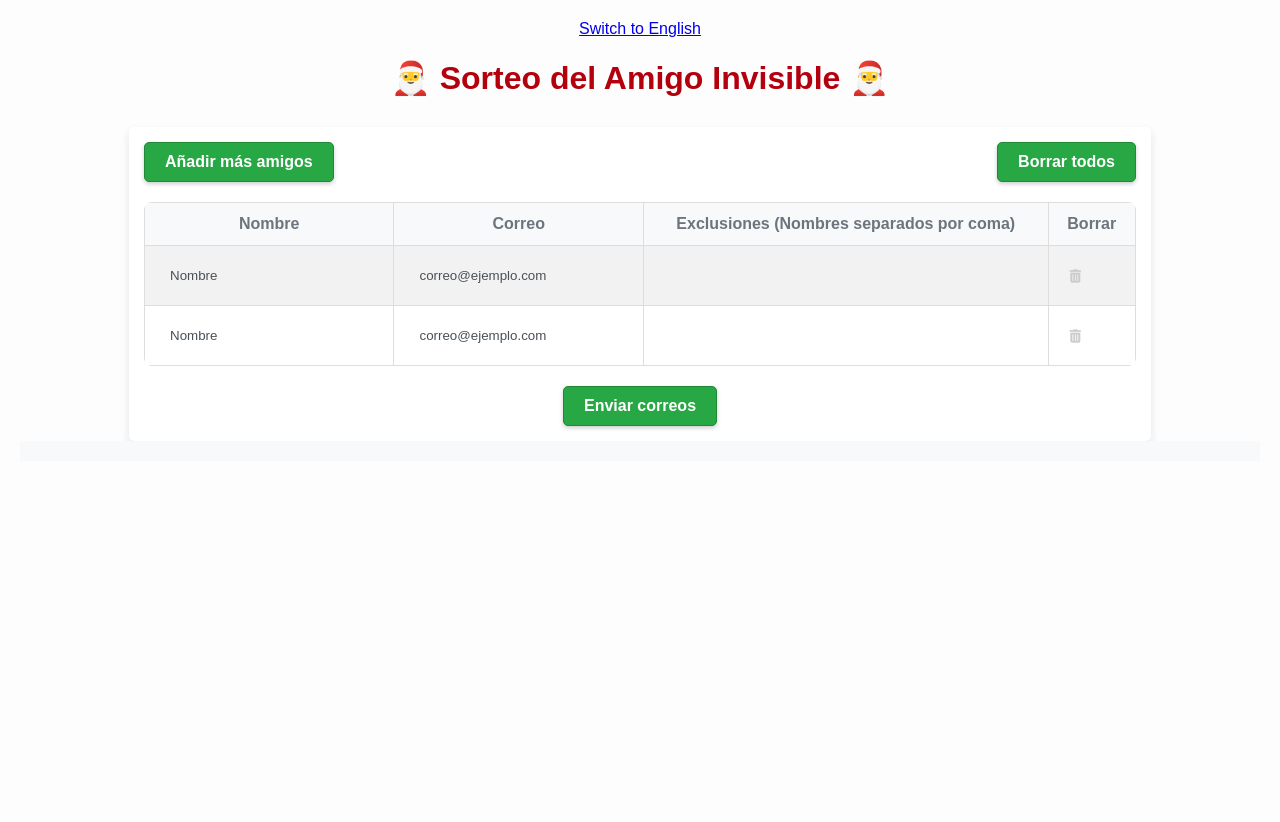
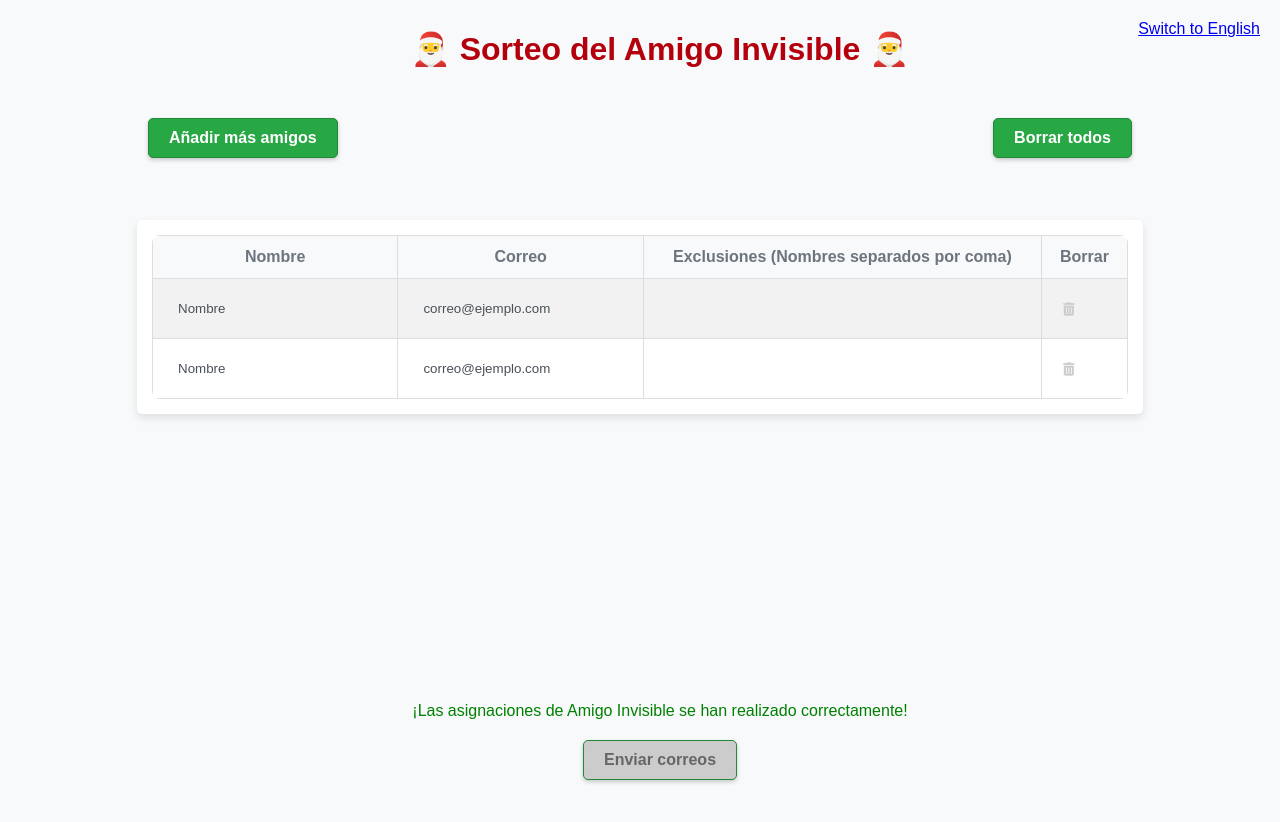
Before and after one commit to MauGaP/maugapsSecretSanta, a website: page index.html in a window 1280 px wide. Before the commit the page ends 800 px from the top, so only its background shows below. Drawn offline with Linux system fonts and the light colour scheme.

Commit message:
a lot of improvements

```diff
--- a/client/addfriends.script.js
+++ b/client/addfriends.script.js
@@ -1,14 +1,14 @@
-function addFriendRow() {
+function addFriendRow(currentLang) {
   var table = document.getElementById('friendsTable').getElementsByTagName('tbody')[0];
   var newRow = table.insertRow();
 
   var idInput = createInputField('hidden', 'id', table.rows.length);
   appendCell(newRow, idInput, true);
 
-  var nameInput = createInputField('text', 'name', languageData[currentLanguage].defaultName);
+  var nameInput = createInputField('text', 'name', languageData[currentLang].defaultName);
   appendCell(newRow, nameInput);
 
-  var emailInput = createInputField('email', 'email', languageData[currentLanguage].defaultEmail);
+  var emailInput = createInputField('email', 'email', languageData[currentLang].defaultEmail);
   appendCell(newRow, emailInput);
 
   var excludeInput = createInputField('text', 'exclude', '');
@@ -18,6 +18,8 @@ function addFriendRow() {
   appendCell(newRow, deleteButton);
 
   updateDeleteButtonsState();
+
+  newRow.scrollIntoView({ behavior: 'smooth', block: 'end' });
 }
 
 function appendCell(row, element, isHidden = false) {
--- a/client/clearparticipants.script.js
+++ b/client/clearparticipants.script.js
@@ -1,12 +1,15 @@
 let defaultNumberOfRows = 2;
 
-function clearParticipants() {
+function clearParticipants(currentLang) {
   const tableBody = document.getElementById('friendsTable').getElementsByTagName('tbody')[0];
   tableBody.innerHTML = '';
 
   sessionStorage.removeItem('secretSantaAssignments');
 
   for (let i = 0; i < defaultNumberOfRows; i++) {
-    addFriendRow();
+    addFriendRow(currentLang);
   }
+
+  hideMessage();
+  updateSendEmailButtonState();
 }
--- /dev/null
+++ b/client/displaymessage.script.js
@@ -0,0 +1,36 @@
+function displayMessage(message, isError = false) {
+  const messageArea = document.getElementById('messageArea');
+  const friendList = document.querySelector('.friend-list'); // Get the friend-list element
+
+  messageArea.textContent = message;
+  messageArea.classList.remove('message-success', 'message-error');
+  friendList.classList.remove('with-message'); // Ensure previous message styling is cleared
+
+  if (isError) {
+    messageArea.classList.add('message-error');
+    friendList.classList.add('with-message'); // Add padding when there is an error message
+  } else {
+    messageArea.classList.add('message-success');
+    friendList.classList.add('with-message'); // Add padding for success message as well
+  }
+
+  messageArea.style.display = 'block';
+}
+
+function hideMessage() {
+  const messageArea = document.getElementById('messageArea');
+  const friendList = document.querySelector('.friend-list');
+  messageArea.style.display = 'none';
+  friendList.classList.remove('with-message');
+}
+
+function updateSendEmailButtonState() {
+  const storedAssignments = sessionStorage.getItem('secretSantaAssignments');
+  const sendEmailButton = document.getElementById('sendEmailsButton');
+
+  if (storedAssignments && JSON.parse(storedAssignments).length > 0) {
+    sendEmailButton.disabled = false;
+  } else {
+    sendEmailButton.disabled = true;
+  }
+}
--- a/client/languageswitcher.script.js
+++ b/client/languageswitcher.script.js
@@ -1,17 +1,27 @@
-function switchLanguage(lang) {
-  document.getElementById('headerTitle').textContent = languageData[lang]['headerTitle'];
-  document.getElementById('addFriendsButton').textContent = languageData[lang]['addFriends'];
-  document.getElementById('clearAllButton').textContent = languageData[lang]['clearAll'];
-  document.getElementById('sendEmailsButton').textContent = languageData[lang]['sendEmails'];
-  document.getElementById('nameTh').textContent = languageData[lang]['nameTh'];
-  document.getElementById('emailTh').textContent = languageData[lang]['emailTh'];
-  document.getElementById('exclusionTh').textContent = languageData[lang]['exclusionTh'];
+function switchLanguage() {
+  const currentLang = sessionStorage.getItem('preferredLanguage') || 'es';
+  document.getElementById('headerTitle').textContent = languageData[currentLang]['headerTitle'];
+  document.getElementById('addFriendsButton').textContent = languageData[currentLang]['addFriends'];
+  document.getElementById('clearAllButton').textContent = languageData[currentLang]['clearAll'];
+  document.getElementById('sendEmailsButton').textContent = languageData[currentLang]['sendEmails'];
 
+  document.getElementById('nameTh').textContent = languageData[currentLang]['nameTh'];
+  document.getElementById('emailTh').textContent = languageData[currentLang]['emailTh'];
+  document.getElementById('exclusionTh').textContent = languageData[currentLang]['exclusionTh'];
+  document.getElementById('deleteTh').textContent = languageData[currentLang]['deleteTh'];
+
+  updateInputFieldsForLanguageChange(currentLang);
+
+  updateMessageForLanguageChange(currentLang);
+}
+
+function updateInputFieldsForLanguageChange(lang) {
   document.querySelectorAll("#friendsTable input[name='name']").forEach(input => {
     if (input.value === languageData['en'].defaultName || input.value === languageData['es'].defaultName) {
       input.value = languageData[lang].defaultName;
     }
   });
+
   document.querySelectorAll("#friendsTable input[name='email']").forEach(input => {
     if (input.value === languageData['en'].defaultEmail || input.value === languageData['es'].defaultEmail) {
       input.value = languageData[lang].defaultEmail;
@@ -20,13 +30,26 @@ function switchLanguage(lang) {
 }
 
 function toggleLanguage() {
-  currentLanguage = currentLanguage === 'es' ? 'en' : 'es';
-  sessionStorage.setItem('preferredLanguage', currentLanguage);
-  switchLanguage(currentLanguage);
-  updateLanguageSwitcherText();
+  var currentLang = sessionStorage.getItem('preferredLanguage') || 'es';
+  var newLang = currentLang === 'es' ? 'en' : 'es';
+  sessionStorage.setItem('preferredLanguage', newLang);
+  switchLanguage(newLang);
+  updateLanguageSwitcherText(newLang);
 }
 
-function updateLanguageSwitcherText() {
-  const switcherText = currentLanguage === 'es' ? 'Switch to English' : 'Cambiar a Español';
+function updateLanguageSwitcherText(lang) {
+  const switcherText = lang === 'es' ? 'Switch to English' : 'Cambiar a Español';
   document.getElementById('languageSwitcher').textContent = switcherText;
 }
+
+function updateMessageForLanguageChange(lang) {
+  const messageArea = document.getElementById('messageArea');
+  if (messageArea.style.display !== 'none') {
+    // Check if the message area has an error class to determine the type of message
+    const isError = messageArea.classList.contains('message-error');
+    const messageType = isError ? 'noAssignments' : 'assignmentsSuccessful'; // Use appropriate keys
+
+    // Display the message in the new language
+    displayMessage(languageData[lang][messageType], isError);
+  }
+}
--- a/client/sendassignments.script.js
+++ b/client/sendassignments.script.js
@@ -1,6 +1,6 @@
 function sendAssignmentsToServer() {
   const assignments = JSON.parse(sessionStorage.getItem('secretSantaAssignments'));
-  const language = sessionStorage.getItem('preferredLanguage') || 'es';
+  const currentLanguage = sessionStorage.getItem('preferredLanguage') || 'es';
 
   if (!assignments) {
     console.error('No assignments found in session storage');
@@ -14,7 +14,7 @@ function sendAssignmentsToServer() {
     },
     body: JSON.stringify({
       assignments: assignments,
-      language: language,
+      language: currentLanguage,
     }),
   })
     .then(response => response.text())
--- a/client/translation.l18n.js
+++ b/client/translation.l18n.js
@@ -10,6 +10,9 @@ const languageData = {
     deleteTh: 'Delete',
     defaultName: 'Name',
     defaultEmail: 'email@example.com',
+    noValidAssignments: 'No Secret Santa assignments possible.',
+    assignmentsSuccessful: 'Secret Santa assignments successful!',
+    duplicateNamesError: 'Duplicate names found in participant list.',
   },
   es: {
     headerTitle: '🎅 Sorteo del Amigo Invisible 🎅',
@@ -18,9 +21,12 @@ const languageData = {
     sendEmails: 'Enviar correos',
     nameTh: 'Nombre',
     emailTh: 'Correo',
+    exclusionTh: 'Exclusiones (Nombres separados por coma)',
     deleteTh: 'Borrar',
-    exclusionTh: 'Exclusiones (Nombres separados por coma)',
     defaultName: 'Nombre',
     defaultEmail: 'correo@ejemplo.com',
+    noValidAssignments: 'No hay asignaciones de Amigo Invisible posibles.',
+    assignmentsSuccessful: '¡Las asignaciones de Amigo Invisible se han realizado correctamente!',
+    duplicateNamesError: 'Se encontraron nombres duplicados en la lista de participantes.',
   },
 };
--- a/css/styles.css
+++ b/css/styles.css
@@ -1,14 +1,51 @@
 body {
   font-family: Arial, sans-serif;
-  background-color: #fdfdfd;
+  background-color: #f8f9fa;
   color: #333;
   margin: 0;
   padding: 20px;
+  display: flex;
+  flex-direction: column;
+  height: 100vh;
 }
 
 header {
+  align-items: center;
   text-align: center;
-  margin-bottom: 30px;
+  position: fixed;
+  top: 0;
+  width: 100%;
+  background-color: #f8f9fa; /* or your preferred color */
+  z-index: 1000;
+}
+
+#headerTitle {
+  margin: 30px;
+}
+
+#languageSwitcher {
+  position: absolute;
+  top: 20px;
+  right: 40px;
+  cursor: pointer;
+  /* Additional styling for the link */
+}
+
+footer {
+  text-align: center;
+  background-color: #f8f9fa;
+  color: #6c757d;
+  position: fixed;
+  bottom: 0;
+  width: 100%;
+  z-index: 1000;
+}
+
+main {
+  flex-grow: 1;
+  margin-top: 170px;
+  margin-bottom: 100; /* Adjust based on footer height */
+  padding: 10px; /* Optional padding */
 }
 
 h1 {
@@ -17,7 +54,6 @@ h1 {
 
 table {
   width: 100%;
-  margin: 20px auto;
   border-collapse: collapse;
   border-radius: 8px;
   overflow: hidden;
@@ -50,15 +86,17 @@ tbody tr:nth-child(odd) {
   transition: background-color 0.3s, box-shadow 0.3s;
   text-align: center;
   cursor: pointer;
-}
-
-.button-right {
-  float: right;
+  margin: 20px 0;
 }
 
 .button-center {
   display: block;
   margin: auto;
+  margin-bottom: 20px;
+}
+
+.button-right {
+  margin-right: 40px;
 }
 
 .button:hover {
@@ -86,22 +124,46 @@ tbody tr:nth-child(odd) {
   cursor: default;
 }
 
-footer {
-  text-align: center;
-  padding-top: 20px;
-  font-size: 0.8em;
-  background-color: #f8f9fa;
-  color: #6c757d;
-}
-
 .friend-list {
   width: 80%;
   margin-left: auto;
   margin-right: auto;
+  margin-bottom: 120px;
   background-color: #fff;
   padding: 15px;
   border-radius: 5px;
   box-shadow: 0 4px 8px rgba(0, 0, 0, 0.1);
+}
+
+.friend-list.with-message {
+  margin-top: 20px;
+}
+
+.header-actions {
+  width: 80%;
+  margin-left: auto;
+  margin-right: auto;
+  box-sizing: border-box; /* Include padding in the width */
+  display: inline-flex;
+  justify-content: space-between;
+}
+
+#messageArea {
+  display: none;
+  margin-top: 20px;
+  margin-bottom: 20px;
+}
+
+.message-success {
+  color: green;
+}
+
+.message-error {
+  color: red;
+}
+
+.actions {
+  text-align: center;
 }
 
 #friendsTable input[type='text'],
@@ -118,3 +180,13 @@ footer {
 #friendsTable input[type='email']:focus {
   background-color: #e9ecef;
 }
+
+#sendEmailsButton:disabled {
+  margin-top: 20px;
+}
+
+#sendEmailsButton:disabled {
+  background-color: #ccc;
+  color: #666;
+  cursor: not-allowed;
+}
--- a/index.html
+++ b/index.html
@@ -11,44 +11,77 @@
 </head>
 
 <body>
-    <!-- JavaScript Files -->
+    <script>
+        document.addEventListener('DOMContentLoaded', function () {
+            var currentLang = sessionStorage.getItem('preferredLanguage') || 'es';
+
+            switchLanguage(currentLang);
+            updateLanguageSwitcherText(currentLang);
+            restoreFromSessionStorage();
+            updateSendEmailButtonState();
+
+            attachEventListeners(currentLang);
+        });
+
+        function attachEventListeners(currentLang) {
+            var addFriendButton = document.getElementById('addFriendsButton');
+            var clearAllButton = document.getElementById('clearAllButton');
+            var sendEmailButton = document.getElementById('sendEmailsButton');
+
+            if (addFriendButton) {
+                addFriendButton.addEventListener('click', function () {
+                    addFriendRow(currentLang);
+                });
+            }
+
+            if (clearAllButton) {
+                clearAllButton.addEventListener('click', function () {
+                    clearParticipants(currentLang);
+                    hideMessage();
+                    updateSendEmailButtonState();
+                });
+            }
+
+            if (sendEmailButton) {
+                sendEmailButton.addEventListener('click', function () {
+                    sendAssignmentsToServer(); // Pass currentLang if needed
+                });
+            }
+
+            var languageSwitcher = document.getElementById('languageSwitcher');
+            if (languageSwitcher) {
+                languageSwitcher.addEventListener('click', function () {
+                    toggleLanguage();
+                });
+            }
+        }
+
+    </script>
     <script src="client/addfriends.script.js"></script>
     <script src="client/assignsecretsantas.script.js"></script>
     <script src="client/clearparticipants.script.js"></script>
+    <script src="client/deletefriend.script.js"></script>
+    <script src="client/displaymessage.script.js"></script>
+    <script src="client/languageswitcher.script.js"></script>
     <script src="client/restoresession.script.js"></script>
     <script src="client/savesession.script.js"></script>
     <script src="client/sendassignments.script.js"></script>
-    <script src="client/languageswitcher.script.js"></script>
     <script src="client/translation.l18n.js"></script>
-    <script src="client/deletefriend.script.js"></script>
-
-    <!-- Inline Script for Event Listener -->
-    <script>
-        document.addEventListener('DOMContentLoaded', function () {
-            const storedLanguage = sessionStorage.getItem('preferredLanguage');
-            currentLanguage = storedLanguage ? storedLanguage : 'es';
-            switchLanguage(currentLanguage);
-            updateLanguageSwitcherText();
-            restoreFromSessionStorage();
-        });
-    </script>
 
     <header>
-        <a href="javascript:void(0)" id="languageSwitcher" onclick="toggleLanguage()">Switch to English</a>
+        <a href="javascript:void(0)" id="languageSwitcher">Switch to English</a>
         <h1 id="headerTitle">🎅 Sorteo del Amigo Invisible 🎅</h1>
+        <div class="header-actions">
+            <button id="addFriendsButton" type="button" class="button">Añadir más amigos</button>
+            <button id="clearAllButton" type="button" class="button button-right">Borrar todos</button>
+        </div>
     </header>
 
     <main>
         <section class="instructions">
-            <!-- You can place introductory text or instructions here -->
         </section>
-
         <section class="friend-list">
             <form id="friendForm">
-                <button id="addFriendsButton" type="button" class="button" onclick="addFriendRow()">Añadir más
-                    amigos</button>
-                <button id="clearAllButton" type="button" class="button button-right"
-                    onclick="clearParticipants()">Borrar todos</button>
                 <table id="friendsTable">
                     <thead>
                         <tr>
@@ -83,14 +116,18 @@
                         </tr>
                     </tbody>
                 </table>
-                <button id="sendEmailsButton" type="button" class="button button-center"
-                    onclick="sendAssignmentsToServer()">Enviar correos</button>
+
             </form>
+
         </section>
     </main>
-
     <footer>
-        <!-- Footer content such as links to FAQs, contact info, etc. -->
+        <div class="actions">
+            <div id="messageArea"></div>
+            <button id="sendEmailsButton" disabled type="button" class="button button-center">Enviar
+                correos</button>
+            <div id="messageArea"></div>
+        </div>
     </footer>
 </body>
 
--- a/server/server.js
+++ b/server/server.js
@@ -12,6 +12,7 @@ app.use(bodyParser.json());
 app.use(cors({ origin: '*' })); // TODO: This allows requests from all origins. Replace with secure url when deployed on prod.
 
 app.post('/send-emails', async (req, res) => {
+  console.log('language received: ', req.body.language);
   try {
     await sendEmails(req.body.assignments, req.body.language);
     res.send('Emails sent successfully.');
```
Also changed, not shown: client/assignsecretsantas.script.js (+8 -3 lines), client/savesession.script.js (+25 -2 lines).
